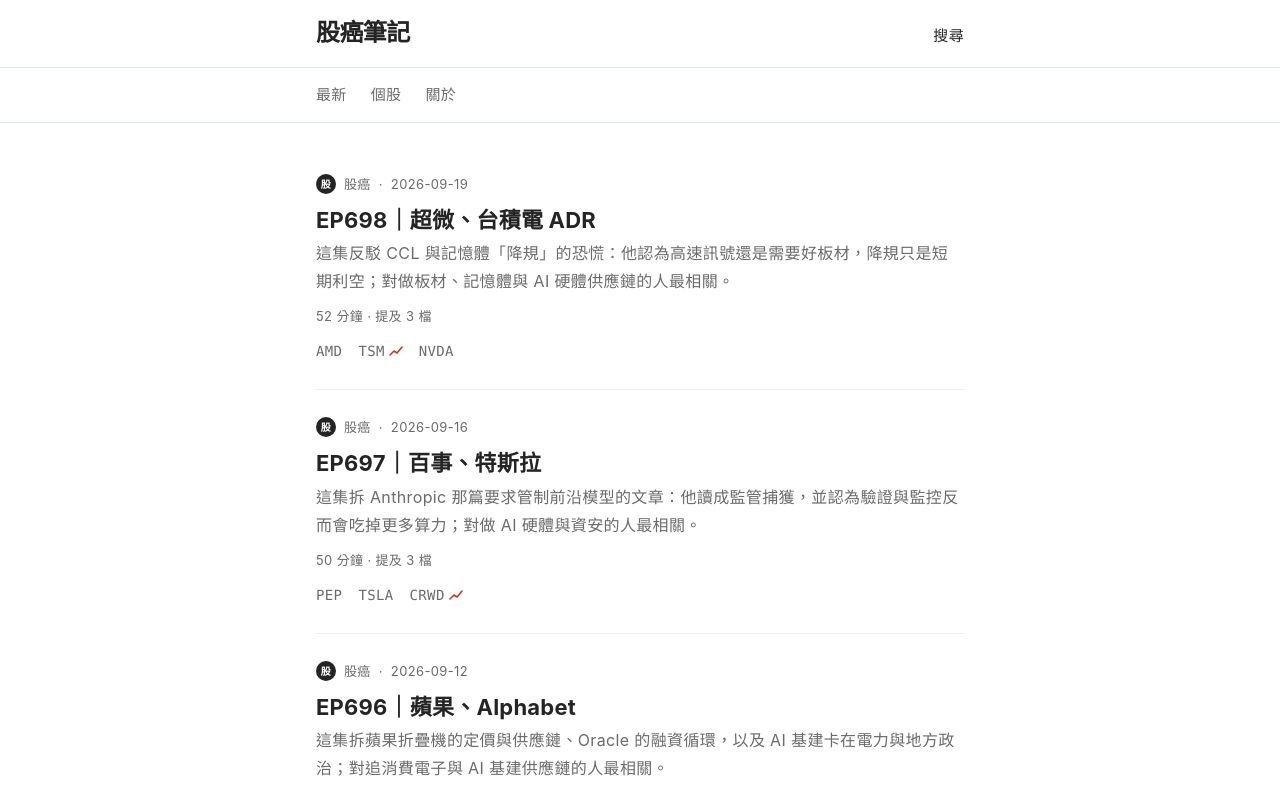
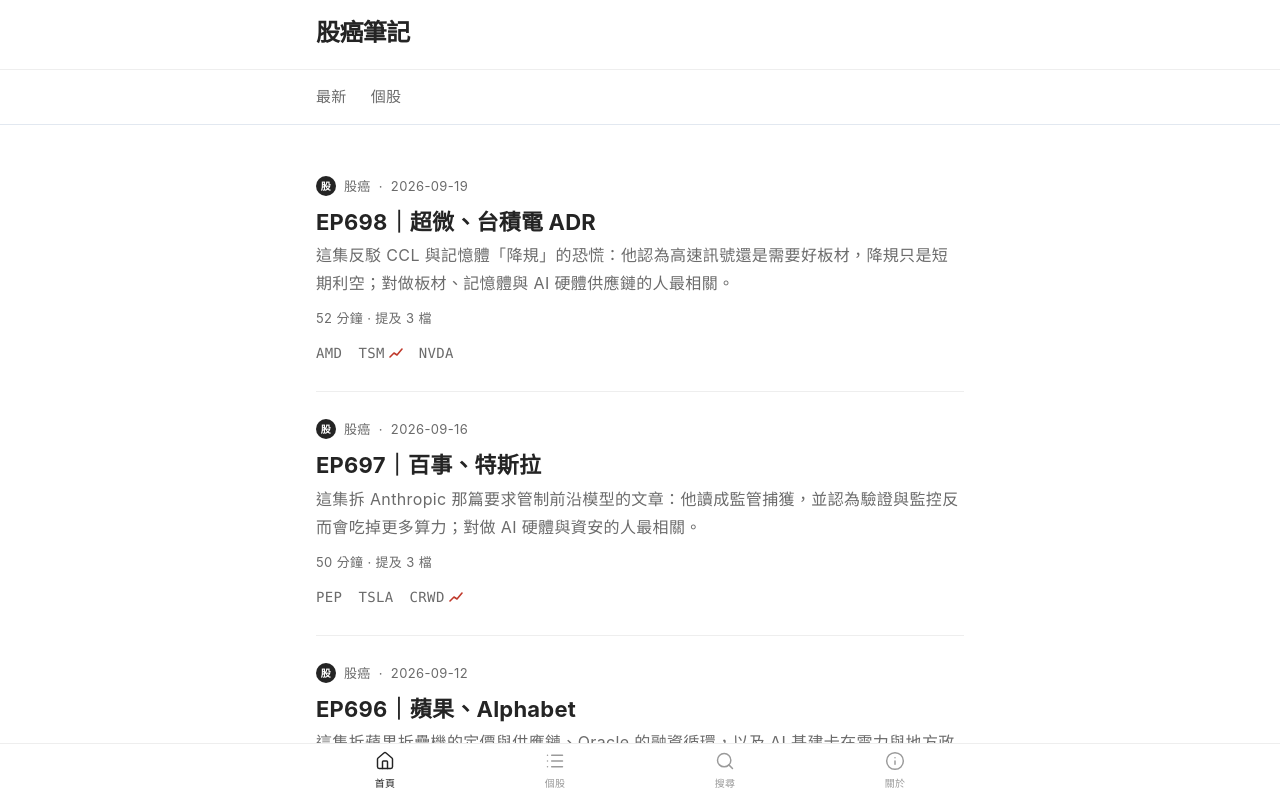
Before and after one commit to ryvn-dev/gooaye-notes, a Next.js app: page /gooaye-notes/ in a window 1280 px wide. Shown: the top 795 px of the page. Built offline with nearby package versions, Linux system fonts and the light colour scheme; no server answers.

Commit message:
Move the main nav to a hiding bottom icon bar (RF-1107)
Change-Kind: data

```diff
--- a/app/globals.css
+++ b/app/globals.css
@@ -9,6 +9,9 @@
 @layer base {
   :root { color-scheme: only light; }
   html { -webkit-text-size-adjust: 100%; }
+
+  :root { --nav-h: 56px; }
+  body[data-nav-hidden="1"] { --nav-h: 0px; }
 
   /* 內文排版照 justfont 那一套：sans、18px、行高 2.0、字距 0.02em、段距 1.6em */
   body {
--- a/app/layout.tsx
+++ b/app/layout.tsx
@@ -2,6 +2,8 @@
 import Link from 'next/link';
 import './globals.css';
 import SecondaryNav from '@/components/SecondaryNav';
+import SiteHeader from '@/components/SiteHeader';
+import BottomNav from '@/components/BottomNav';
 import { site, abs } from '@/lib/site';
 
 export const metadata: Metadata = {
@@ -46,21 +48,10 @@
             }),
           }}
         />
-        <header className="border-b border-slate-200">
-          <div className="mx-auto flex max-w-[680px] items-baseline gap-3 px-4 py-4">
-            <Link href="/" className="font-serif text-2xl font-bold tracking-tight">
-              {site.name}
-            </Link>
-            <nav className="ml-auto text-[15px]">
-              <Link href="/search/" className="hover:underline">
-                搜尋
-              </Link>
-            </nav>
-          </div>
-        </header>
+        <SiteHeader />
         <SecondaryNav active="" />
         <main className="mx-auto max-w-[680px] px-4 py-6">{children}</main>
-        <footer className="mx-auto max-w-[680px] px-4 pb-12 pt-4 text-sm text-slate-500">
+        <footer className="mx-auto max-w-[680px] px-4 pb-28 pt-4 text-sm text-[#6b6b6b]">
           <p>
             {site.name} · {site.tagline} · 非官方第三方整理，不構成投資建議 ·{' '}
             <Link href="/ticker/" className="underline underline-offset-2">
@@ -72,6 +63,7 @@
             </Link>
           </p>
         </footer>
+        <BottomNav />
       </body>
     </html>
   );
--- a/components/AudioPlayer.tsx
+++ b/components/AudioPlayer.tsx
@@ -20,10 +20,13 @@
   }, []);
 
   return (
-    <div className="fixed inset-x-0 bottom-0 z-40 border-t border-slate-200 bg-white/95 px-4 py-2 backdrop-blur md:static md:border md:bg-white md:">
+    <div
+      className="fixed inset-x-0 z-40 border-t border-[#eee] bg-white/95 px-4 py-2 backdrop-blur transition-[bottom] duration-200"
+      style={{ bottom: 'var(--nav-h)' }}
+    >
       <div className="mx-auto max-w-[680px]">
         <audio id={AUDIO_ID} ref={ref} src={src} controls preload="none" className="w-full" aria-label={title} />
-        <p className="mt-2 hidden text-sm text-slate-500 md:block">
+        <p className="mt-2 hidden text-sm text-[#6b6b6b] md:block">
           音檔直接取自節目公開 RSS，版權屬原節目所有。點時間碼可以跳到那一段。
         </p>
       </div>
--- /dev/null
+++ b/components/BottomNav.tsx
@@ -0,0 +1,61 @@
+'use client';
+
+import Link from 'next/link';
+import { usePathname } from 'next/navigation';
+import { useEffect, useState } from 'react';
+import { Home, List, Search, Info } from 'lucide-react';
+
+const ITEMS = [
+  { href: '/', label: '首頁', Icon: Home },
+  { href: '/ticker/', label: '個股', Icon: List },
+  { href: '/search/', label: '搜尋', Icon: Search },
+  { href: '/about/', label: '關於', Icon: Info },
+];
+
+/** 底部 icon bar：往下捲收起、往上捲出現。收起時 --nav-h 變 0，audio bar 自己貼底。 */
+export default function BottomNav() {
+  const [hidden, setHidden] = useState(false);
+  const pathname = usePathname();
+
+  useEffect(() => {
+    let last = window.scrollY;
+    const onScroll = () => {
+      const y = window.scrollY;
+      if (Math.abs(y - last) > 8) {
+        const next = y > last && y > 80;
+        setHidden(next);
+        document.body.dataset.navHidden = next ? '1' : '0';
+        last = y;
+      }
+    };
+    window.addEventListener('scroll', onScroll, { passive: true });
+    return () => window.removeEventListener('scroll', onScroll);
+  }, []);
+
+  return (
+    <nav
+      aria-label="主選單"
+      className="fixed inset-x-0 bottom-0 z-50 border-t border-[#eee] bg-white transition-transform duration-200"
+      style={{ transform: hidden ? 'translateY(100%)' : 'translateY(0)' }}
+    >
+      <ul className="mx-auto flex max-w-[680px]">
+        {ITEMS.map(({ href, label, Icon }) => {
+          const active = href === '/' ? pathname === '/' : pathname.startsWith(href);
+          return (
+            <li key={href} className="flex-1">
+              <Link
+                href={href}
+                aria-label={label}
+                className="flex h-14 flex-col items-center justify-center gap-0.5"
+                style={{ color: active ? '#242424' : '#9a9a9a' }}
+              >
+                <Icon size={20} strokeWidth={1.75} aria-hidden />
+                <span className="text-[10px]">{label}</span>
+              </Link>
+            </li>
+          );
+        })}
+      </ul>
+    </nav>
+  );
+}
--- a/components/SecondaryNav.tsx
+++ b/components/SecondaryNav.tsx
@@ -3,7 +3,6 @@
 const TABS = [
   { href: '/', label: '最新' },
   { href: '/ticker/', label: '個股' },
-  { href: '/about/', label: '關於' },
 ];
 
 /** Medium 的 For you｜Featured 樣式：文字 tab，選中者底下一條細線。 */
--- /dev/null
+++ b/components/SiteHeader.tsx
@@ -0,0 +1,36 @@
+'use client';
+
+import Link from 'next/link';
+import { useEffect, useState } from 'react';
+import { site } from '@/lib/site';
+
+/** 頂部只有 wordmark，往下捲一起收起。 */
+export default function SiteHeader() {
+  const [hidden, setHidden] = useState(false);
+
+  useEffect(() => {
+    let last = window.scrollY;
+    const onScroll = () => {
+      const y = window.scrollY;
+      if (Math.abs(y - last) > 8) {
+        setHidden(y > last && y > 80);
+        last = y;
+      }
+    };
+    window.addEventListener('scroll', onScroll, { passive: true });
+    return () => window.removeEventListener('scroll', onScroll);
+  }, []);
+
+  return (
+    <header
+      className="sticky top-0 z-40 border-b border-[#eee] bg-white transition-transform duration-200"
+      style={{ transform: hidden ? 'translateY(-100%)' : 'translateY(0)' }}
+    >
+      <div className="mx-auto max-w-[680px] px-4 py-4">
+        <Link href="/" className="font-serif text-2xl font-bold tracking-tight">
+          {site.name}
+        </Link>
+      </div>
+    </header>
+  );
+}
--- a/package.json
+++ b/package.json
@@ -11,6 +11,7 @@
   },
   "dependencies": {
     "fuse.js": "^7.5.0",
+    "lucide-react": "^1.47.0",
     "next": "15.5.4",
     "react": "19.1.1",
     "react-dom": "19.1.1",
```
Also changed, not shown: 1 other file (tests, documents, lock files or other folders).
